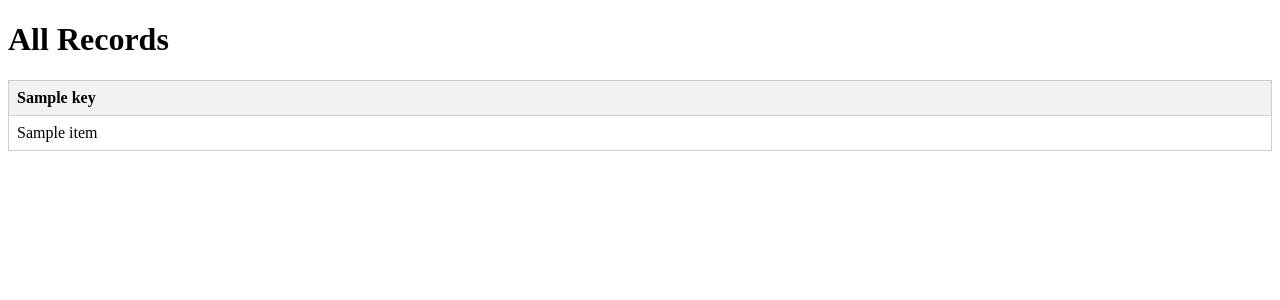
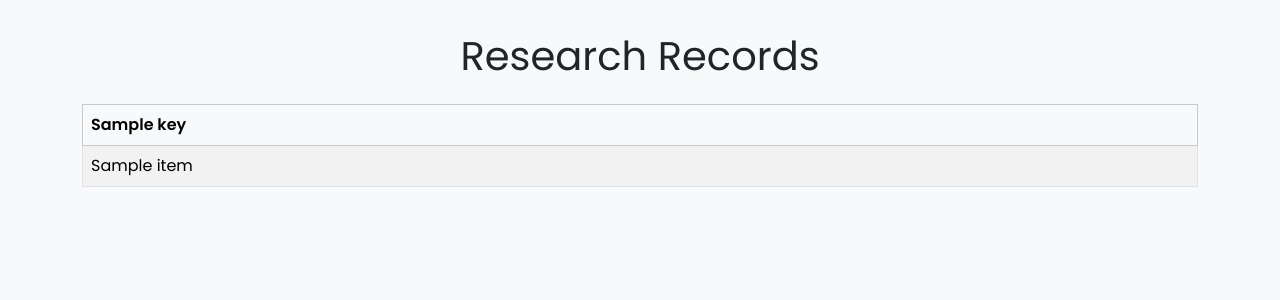
Before and after one commit to gitinference/fsdc-webapp, a Django app: page /research/all/ in a window 1280 px wide. Shown: the top 300 px of the page. Run offline with Django 5.2, Linux system fonts and the light colour scheme; tables that the repository leaves empty hold one stand-in row (values such as "Sample post"); a database or web service that is not in the repository returns one stand-in record (values such as "Sample title"); data that the repository does not hold is empty; parts of the project's set-up code (start-up, migrations or seed data) failed here and were passed over.

Commit message:
prettify table (bootstrap)

```diff
--- a/research_bank/templates/entry_list.html
+++ b/research_bank/templates/entry_list.html
@@ -1,32 +1,44 @@
 <!-- templates/entry_list.html -->
 <!DOCTYPE html>
-<html>
+<html lang="en">
 <head>
+    <meta charset="UTF-8">
     <title>All Records</title>
+
+    <!-- Bootstrap 5 -->
+    <link
+        href="https://cdn.jsdelivr.net/npm/bootstrap@5.3.3/dist/css/bootstrap.min.css"
+        rel="stylesheet"
+    />
+
+    <!-- Google Fonts -->
+    <link
+        href="https://fonts.googleapis.com/css2?family=Poppins:wght@300;400;600&display=swap"
+        rel="stylesheet"
+    />
+
     <style>
-        table {
-            border-collapse: collapse;
-            width: 100%;
+        body {
+            font-family: 'Poppins', sans-serif;
+            padding: 2rem;
+            background-color: #f8f9fa;
         }
-        th, td {
-            border: 1px solid #ccc;
-            padding: 8px;
-            text-align: left;
-        }
-        thead {
-            background-color: #f2f2f2;
+        h1 {
+            margin-bottom: 1.5rem;
         }
     </style>
 </head>
 <body>
-    <h1>All Records</h1>
+    <div class="container">
+        <h1 class="text-center">Research Records</h1>
 
         {% if records %}
-        <table>
-            <thead>
+            <div class="table-responsive">
+                <table class="table table-bordered table-hover table-striped">
+                    <thead class="table-light">
                         <tr>
                             {% for key in records.0.keys %}
-                        <th>{{ key|capfirst }}</th>
+                                <th scope="col">{{ key|capfirst }}</th>
                             {% endfor %}
                         </tr>
                     </thead>
@@ -40,8 +52,15 @@
                         {% endfor %}
                     </tbody>
                 </table>
+            </div>
         {% else %}
-        <p>No records available or failed to fetch data.</p>
+            <div class="alert alert-warning text-center" role="alert">
+                No records available or failed to fetch data.
+            </div>
         {% endif %}
+    </div>
+
+    <!-- Bootstrap JS (Optional if you need dropdowns, modals, etc.) -->
+    <script src="https://cdn.jsdelivr.net/npm/bootstrap@5.3.3/dist/js/bootstrap.bundle.min.js"></script>
 </body>
 </html>
```
Lines whose indentation alone changed are shown as unchanged.
